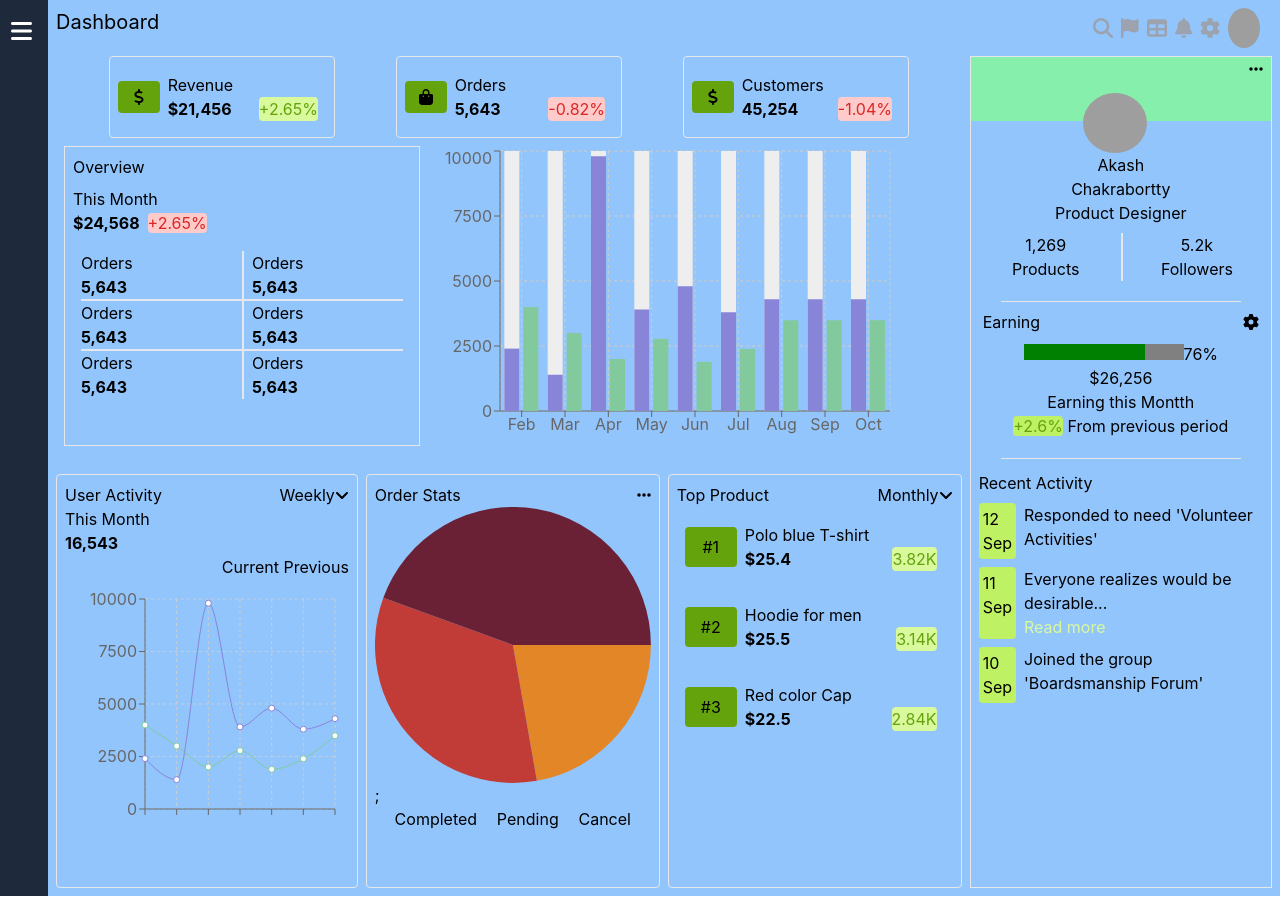
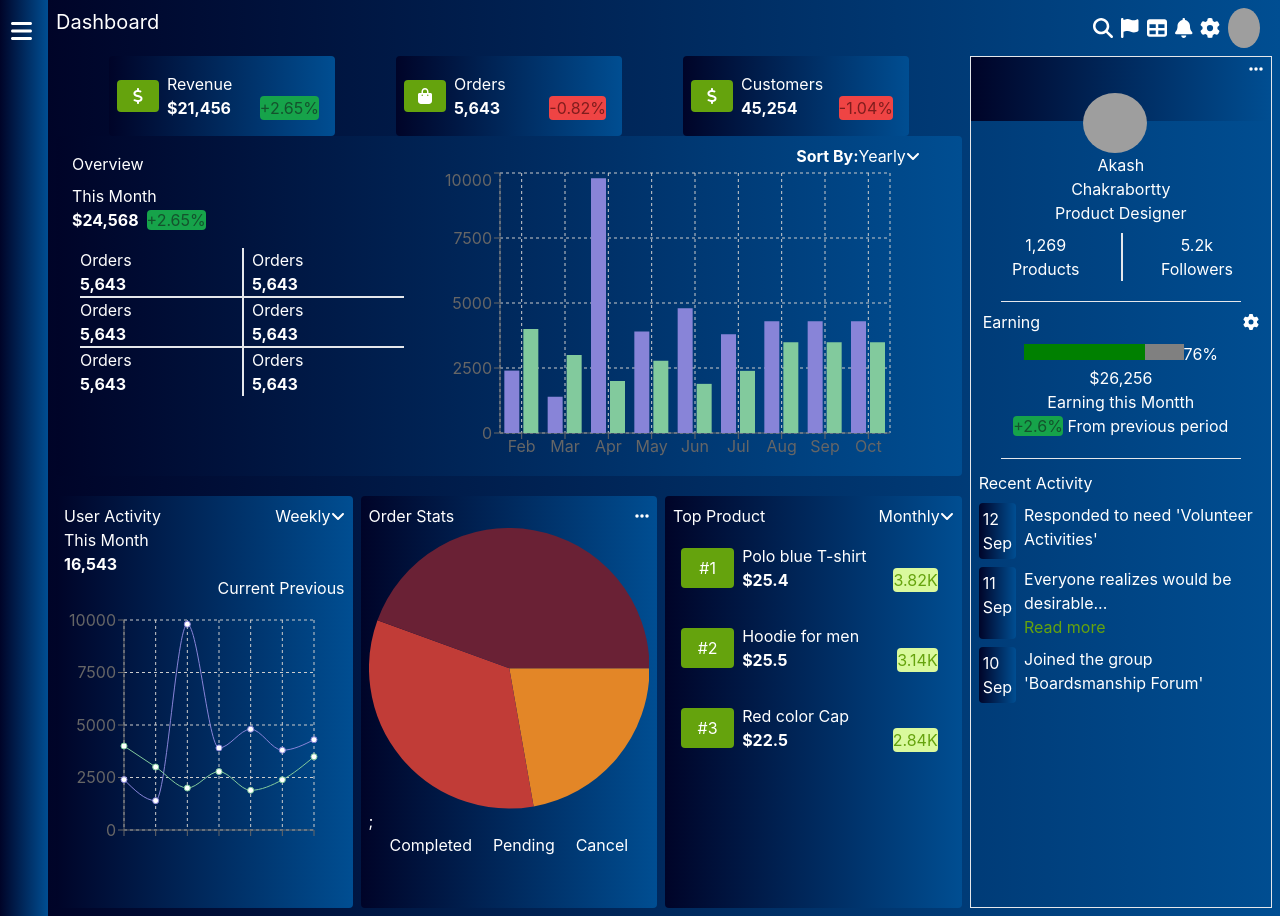
Before and after one commit to AkashChakrabortty/DashBoard, a React (Create React App) app: page / in a window 1280 px wide. Built offline with nearby package versions, Linux system fonts and the light colour scheme; grey boxes are pictures that could not be loaded.

Commit message:
bg change

```diff
--- a/public/index.html
+++ b/public/index.html
@@ -24,7 +24,7 @@
       work correctly both with client-side routing and a non-root public URL.
       Learn how to configure a non-root public URL by running `npm run build`.
     -->
-    <title>React App</title>
+    <title>Dashboard</title>
   </head>
   <body>
     <noscript>You need to enable JavaScript to run this app.</noscript>
--- a/src/components/DoubleLineChart/DoubleLineChart.jsx
+++ b/src/components/DoubleLineChart/DoubleLineChart.jsx
@@ -1,7 +1,6 @@
 import React, { FunctionComponent } from "react";
 import {
-    CartesianGrid, Line, LineChart, Tooltip, XAxis,
-    YAxis
+  CartesianGrid, Line, LineChart, Tooltip, XAxis, YAxis
 } from "recharts";
 
 
@@ -9,7 +8,7 @@ const data = [
   {
     uv: 4000,
     pv: 2400,
-    amt: 2400
+    amt: 400
   },
   {
     uv: 3000,
@@ -75,13 +74,12 @@ const CustomizedAxisTick: FunctionComponent<any> = (props: any) => {
 export default function DoubleLineChart() {
   return (
     <LineChart
-      width={300}
+      width={280}
       height={300}
       data={data}
       margin={{
         top: 20,
         right: 30,
-        left: 20,
         bottom: 10,
       }}
     >
--- a/src/components/Graph/Graph.jsx
+++ b/src/components/Graph/Graph.jsx
@@ -64,6 +64,7 @@ const data = [
 
 export default function Graph() {
   return (
+    <>
       <BarChart
         width={500}
         height={300}
@@ -79,8 +80,9 @@ export default function Graph() {
         <XAxis dataKey="name" />
         <YAxis />
         <Tooltip />
-      <Bar dataKey="pv" fill="#8884d8" background={{ fill: "#eee" }} />
+        <Bar dataKey="pv" fill="#8884d8" />
         <Bar dataKey="uv" fill="#82ca9d" />
       </BarChart>
+    </>
   );
 }
--- a/src/components/LeftContainer/LeftContainer.jsx
+++ b/src/components/LeftContainer/LeftContainer.jsx
@@ -10,7 +10,7 @@ const LeftContainer = () => {
     }
 
     return (
-      <div className={`bg-slate-800 text-white ${isX ? "w-60" : "w-12"}`}>
+      <div className={`default-bg default-font ${isX ? "w-60" : "w-12"}`}>
         <div className="icon flex justify-end p-4 text-2xl">
           <button onClick={handleIcon}>
             {isX ? (
--- a/src/components/LeftDashFooter/LeftDashFooter.jsx
+++ b/src/components/LeftDashFooter/LeftDashFooter.jsx
@@ -6,7 +6,7 @@ import DoubleLineChart from "../DoubleLineChart/DoubleLineChart";
 const LeftDashFooter = () => {
     return (
       <div className="flex gap-2 mt-5 w-full">
-        <div className="left w-4/12 border rounded p-2">
+        <div className="left w-4/12 default-bg rounded p-2">
           <div className="header flex justify-between">
             <div className="text">User Activity</div>
             <div className="icon">
@@ -23,7 +23,7 @@ const LeftDashFooter = () => {
           </div>
         </div>
 
-        <div className="middle w-4/12 border rounded p-2">
+        <div className="middle w-4/12 default-bg rounded p-2">
           <div className="header flex justify-between">
             <div className="text">Order Stats</div>
             <div className="icon">
@@ -47,7 +47,7 @@ const LeftDashFooter = () => {
           </div>
         </div>
 
-        <div className="right w-4/12 border rounded p-2">
+        <div className="right w-4/12 default-bg rounded p-2">
           <div className="header flex justify-between">
             <div className="text">Top Product</div>
             <div className="icon">
--- a/src/components/LeftDashHeader/LeftDashHeader.jsx
+++ b/src/components/LeftDashHeader/LeftDashHeader.jsx
@@ -5,7 +5,7 @@ const LeftDashHeader = () => {
     return (
       <div>
         <div className="header flex gap-2 justify-evenly">
-          <div className="revenue w-3/12 border p-2 rounded">
+          <div className="revenue w-3/12 p-2 rounded default-bg">
             <div className="text-container flex items-center">
               <div className="left w-3/12 bg-lime-600 rounded p-2 h-fit flex justify-center items-center">
                 <FontAwesomeIcon icon={faDollar} />
@@ -18,7 +18,7 @@ const LeftDashHeader = () => {
                   </p>
                 </div>
                 <div className="right flex items-end">
-                  <span className="bg-lime-200 text-lime-600 rounded">
+                  <span className="bg-green-600 text-green-900 rounded">
                     +2.65%
                   </span>
                 </div>
@@ -26,7 +26,7 @@ const LeftDashHeader = () => {
             </div>
           </div>
 
-          <div className="orders w-3/12 border p-2 rounded">
+          <div className="orders w-3/12 default-bg p-2 rounded">
             <div className="text-container flex items-center">
               <div className="left w-3/12 bg-lime-600 rounded p-2 h-fit flex justify-center items-center">
                 <FontAwesomeIcon icon={faBagShopping} />
@@ -39,7 +39,7 @@ const LeftDashHeader = () => {
                   </p>
                 </div>
                 <div className="right flex items-end">
-                  <span className="bg-red-200 text-red-600 rounded">
+                  <span className="bg-red-500 text-red-900 rounded">
                     -0.82%
                   </span>
                 </div>
@@ -47,7 +47,7 @@ const LeftDashHeader = () => {
             </div>
           </div>
 
-          <div className="customers w-3/12 border p-2 rounded">
+          <div className="customers w-3/12 default-bg p-2 rounded">
             <div className="text-container flex items-center">
               <div className="left w-3/12 bg-lime-600 rounded p-2 h-fit flex justify-center items-center">
                 <FontAwesomeIcon icon={faDollar} />
@@ -60,7 +60,7 @@ const LeftDashHeader = () => {
                   </p>
                 </div>
                 <div className="right flex items-end">
-                  <span className="bg-red-200 text-red-600 rounded">
+                  <span className="bg-red-500 text-red-900 rounded">
                     -1.04%
                   </span>
                 </div>
--- a/src/components/LeftDashMiddle/LeftDashMiddle.jsx
+++ b/src/components/LeftDashMiddle/LeftDashMiddle.jsx
@@ -1,12 +1,21 @@
+import { faAngleDown } from '@fortawesome/free-solid-svg-icons';
+import { FontAwesomeIcon } from '@fortawesome/react-fontawesome';
 import React from 'react';
 import Graph from '../Graph/Graph';
 import Overview from '../Overview/Overview';
 const LeftDashMiddle = () => {
     return (
-        <div className='flex p-2'>
-            <Overview></Overview>
-            <Graph></Graph>
+      <div className="flex p-2 default-bg rounded">
+        <Overview></Overview>
+        <div className="">
+          <div className="icon text-right">
+            <span className='font-bold'>Sort By:</span>
+            Yearly
+            <FontAwesomeIcon icon={faAngleDown} />
+          </div>
+          <Graph></Graph>
         </div>
+      </div>
     );
 };
 
--- a/src/components/NavBar/NavBar.jsx
+++ b/src/components/NavBar/NavBar.jsx
@@ -11,7 +11,7 @@ const NavBar = () => {
         <div className="left w-1/5 mt-2 ml-2">
           <span className="text-xl">Dashboard</span>
         </div>
-        <div className="right w-full flex justify-end items-center gap-2 text-xl text-gray-400 mr-5 mt-2">
+        <div className="right default-font w-full flex justify-end items-center gap-2 text-xl text-gray-400 mr-5 mt-2">
           <FontAwesomeIcon icon={faMagnifyingGlass} />
           <FontAwesomeIcon icon={faFlag} />
           <FontAwesomeIcon icon={faTable} />
--- a/src/components/Overview/Overview.jsx
+++ b/src/components/Overview/Overview.jsx
@@ -2,7 +2,7 @@ import React from 'react';
 
 const Overview = () => {
     return (
-      <div className="w-2/5 border p-2">
+      <div className="w-2/5 p-2">
         <h6>Overview</h6>
         <div className="w-full flex justify-between">
           <div className="my-2">
@@ -10,7 +10,7 @@ const Overview = () => {
               <span>This Month</span> <br />
               <p>
                 <span className="font-bold">$24,568</span>
-                <span className="bg-red-200 text-red-600 rounded ml-2">
+                <span className="bg-green-600 text-green-900 rounded ml-2">
                   +2.65%
                 </span>
               </p>
--- a/src/components/RightContainer/RightContainer.jsx
+++ b/src/components/RightContainer/RightContainer.jsx
@@ -4,9 +4,9 @@ import NavBar from '../NavBar/NavBar';
 import RightDash from "../RightDash/RightDash";
 const RightContainer = () => {
     return (
-      <div className="bg-blue-300 w-full">
+      <div className="default-bg w-full default-font">
         <NavBar></NavBar>
-        <div className="flex gap-2 m-2">
+        <div className="flex gap-2 m-2 ">
           <LeftDash></LeftDash>
           <RightDash></RightDash>
         </div>
--- a/src/components/RightDash/RightDash.jsx
+++ b/src/components/RightDash/RightDash.jsx
@@ -6,7 +6,7 @@ const RightDash = () => {
     return (
       <div className="w-1/3 border">
         <div className="profile">
-          <div className="bg-green-300 h-16 text-right">
+          <div className="default-bg h-16 text-right">
             <FontAwesomeIcon icon={faEllipsis} className="mr-2" />
           </div>
           <div className="img w-1/2 mx-auto text-center -mt-7">
@@ -44,17 +44,15 @@ const RightDash = () => {
             </div>
           </div>
           <div className="text-center">
-            <progress
-              className="progress progress-error"
-              value="76"
-              max="100"
-            ></progress>
+            <progress value="76" max="100"></progress>
             76%
             <div className=" text-center">
               <h6>$26,256</h6>
               <p>Earning this Montth</p>
               <p>
-                <span className="bg-lime-300 text-lime-600 rounded">+2.6%</span>{" "}
+                <span className="bg-green-600 text-green-900 rounded">
+                  +2.6%
+                </span>{" "}
                 From previous period
               </p>
             </div>
@@ -64,7 +62,7 @@ const RightDash = () => {
         <div className="activity mt-3">
           <h6 className="m-2">Recent Activity</h6>
           <div className="flex gap-2 m-2">
-            <div className="left rounded bg-lime-300 p-1">
+            <div className="left rounded default-bg p-1">
               12 <br /> Sep
             </div>
             <div className="right">
@@ -73,19 +71,19 @@ const RightDash = () => {
           </div>
 
           <div className="flex gap-2 m-2">
-            <div className="left rounded bg-lime-300 p-1">
+            <div className="left rounded default-bg p-1">
               11 <br /> Sep
             </div>
             <div className="right">
               <p>
                 Everyone realizes would be desirable... <br />{" "}
-                <span className="text-lime-200">Read more</span>
+                <span className="text-lime-600">Read more</span>
               </p>
             </div>
           </div>
 
           <div className="flex gap-2 m-2">
-            <div className="left rounded bg-lime-300 p-1">
+            <div className="left rounded default-bg p-1">
               10 <br /> Sep
             </div>
             <div className="right">
--- a/src/index.css
+++ b/src/index.css
@@ -9,7 +9,12 @@ body {
   -webkit-font-smoothing: antialiased;
   -moz-osx-font-smoothing: grayscale;
 }
-
+.default-bg{
+  background-image: linear-gradient(to right,#000428,#004E92);
+}
+.default-font{
+  color: white;
+}
 code {
   font-family: source-code-pro, Menlo, Monaco, Consolas, 'Courier New',
     monospace;
```
Lines whose indentation alone changed are shown as unchanged.
